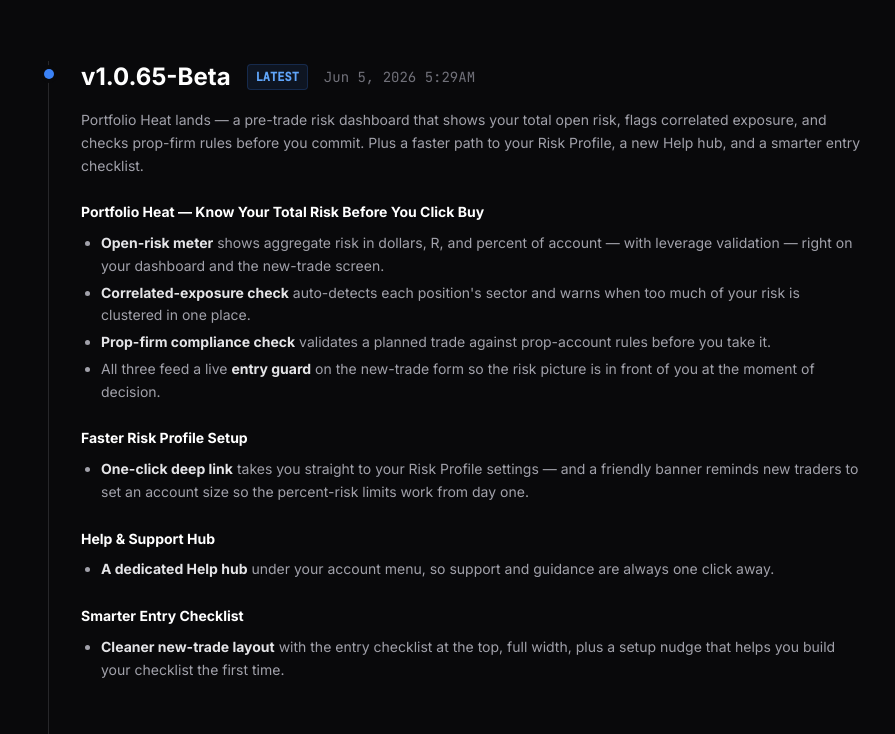
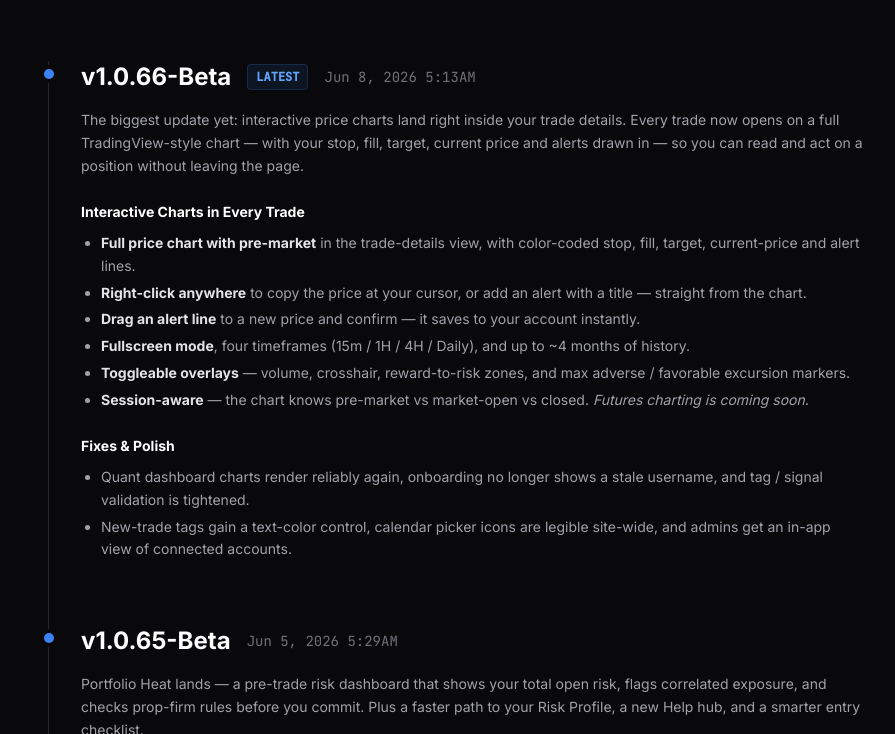
Before and after one commit to zachisit/signaldeck_marketing, a plain HTML site: page release-history.html in a window 1280 px wide. Shown: the part 546-1280 px from the top of the page, without its empty margins (192-1087 px from the left). Drawn offline with nearby package versions, Linux system fonts and the light colour scheme.

Commit message:
release: v1.0.66 — interactive trade-details charts
Add v1.0.66 release-history entry (move LATEST badge from v1.0.65), bump
homepage sitemap lastmod to 2026-06-08.

```diff
--- a/release-history.html
+++ b/release-history.html
@@ -154,12 +154,45 @@
 
         <div class="relative border-l border-zinc-800 ml-4 space-y-16">
 
+            <!-- v1.0.66 -->
+            <div class="pl-8 relative" id="v1-0-66">
+                <div class="absolute -left-[5px] top-2 w-2.5 h-2.5 rounded-full bg-blue-500 ring-4 ring-zinc-950"></div>
+                <div class="flex flex-col sm:flex-row sm:items-center gap-2 sm:gap-4 mb-4">
+                    <h2 class="text-2xl font-bold text-white">v1.0.66-Beta</h2>
+                    <span class="px-2 py-1 rounded text-xs font-mono font-bold bg-blue-500/10 text-blue-400 border border-blue-500/20">LATEST</span>
+                    <span class="text-sm font-mono text-zinc-500">Jun 8, 2026 5:13AM</span>
+                </div>
+
+                <div class="space-y-6 text-zinc-400 text-sm leading-relaxed">
+                    <p>The biggest update yet: interactive price charts land right inside your trade details. Every trade now opens on a full TradingView-style chart &mdash; with your stop, fill, target, current price and alerts drawn in &mdash; so you can read and act on a position without leaving the page.</p>
+
+                    <div>
+                        <h4 class="text-white font-bold mb-2">Interactive Charts in Every Trade</h4>
+                        <ul class="list-disc list-outside pl-5 space-y-1">
+                            <li><strong class="text-zinc-200">Full price chart with pre-market</strong> in the trade-details view, with color-coded stop, fill, target, current-price and alert lines.</li>
+                            <li><strong class="text-zinc-200">Right-click anywhere</strong> to copy the price at your cursor, or add an alert with a title &mdash; straight from the chart.</li>
+                            <li><strong class="text-zinc-200">Drag an alert line</strong> to a new price and confirm &mdash; it saves to your account instantly.</li>
+                            <li><strong class="text-zinc-200">Fullscreen mode</strong>, four timeframes (15m / 1H / 4H / Daily), and up to ~4 months of history.</li>
+                            <li><strong class="text-zinc-200">Toggleable overlays</strong> &mdash; volume, crosshair, reward-to-risk zones, and max adverse / favorable excursion markers.</li>
+                            <li><strong class="text-zinc-200">Session-aware</strong> &mdash; the chart knows pre-market vs market-open vs closed. <em>Futures charting is coming soon.</em></li>
+                        </ul>
+                    </div>
+
+                    <div>
+                        <h4 class="text-white font-bold mb-2">Fixes &amp; Polish</h4>
+                        <ul class="list-disc list-outside pl-5 space-y-1">
+                            <li>Quant dashboard charts render reliably again, onboarding no longer shows a stale username, and tag / signal validation is tightened.</li>
+                            <li>New-trade tags gain a text-color control, calendar picker icons are legible site-wide, and admins get an in-app view of connected accounts.</li>
+                        </ul>
+                    </div>
+                </div>
+            </div>
+
             <!-- v1.0.65 -->
             <div class="pl-8 relative" id="v1-0-65">
                 <div class="absolute -left-[5px] top-2 w-2.5 h-2.5 rounded-full bg-blue-500 ring-4 ring-zinc-950"></div>
                 <div class="flex flex-col sm:flex-row sm:items-center gap-2 sm:gap-4 mb-4">
                     <h2 class="text-2xl font-bold text-white">v1.0.65-Beta</h2>
-                    <span class="px-2 py-1 rounded text-xs font-mono font-bold bg-blue-500/10 text-blue-400 border border-blue-500/20">LATEST</span>
                     <span class="text-sm font-mono text-zinc-500">Jun 5, 2026 5:29AM</span>
                 </div>
 
--- a/sitemap.xml
+++ b/sitemap.xml
@@ -2,7 +2,7 @@
 <urlset xmlns="http://www.sitemaps.org/schemas/sitemap/0.9">
   <url>
     <loc>https://sgnldk.com/</loc>
-    <lastmod>2026-06-05</lastmod>
+    <lastmod>2026-06-08</lastmod>
     <priority>1.00</priority>
   </url>
 
```
